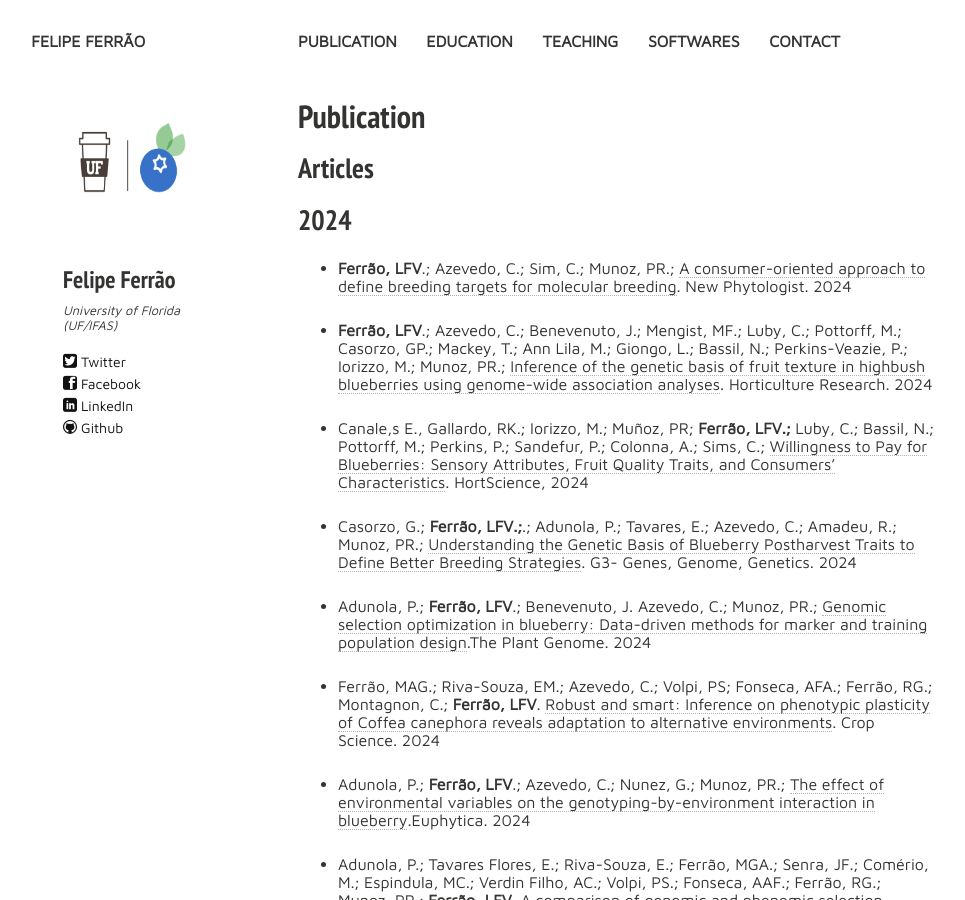
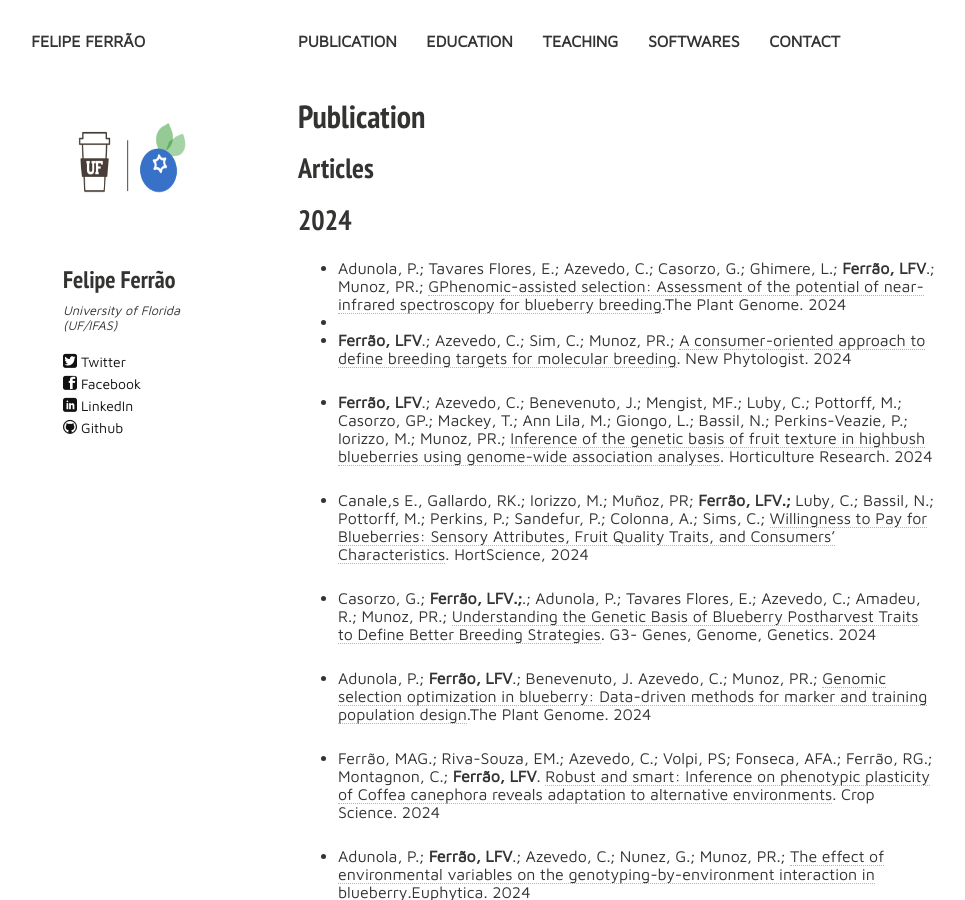
Before and after one commit to lfelipe-ferrao/lfelipe-ferrao.github.io, a Jekyll site: the page built from publication.md, in a window 1280 px wide and 900 px high. Shown: the whole window, without its empty margins (22-987 px from the left). Built offline with Jekyll 4.4.1, drawn with Linux system fonts in a browser that asks for light colours; nearby versions of some CDN libraries.

Commit message:
Update publication.md

```diff
--- a/publication.md
+++ b/publication.md
@@ -16,13 +16,16 @@ tags: [people, undergrads, MSc, PhD, postdocs]
 
 ## 2024
 
+- Adunola, P.; Tavares Flores, E.;  Azevedo, C.; Casorzo, G.; Ghimere, L.;  **Ferrão, LFV**.; Munoz, PR.; [GPhenomic-assisted selection: Assessment of the potential of
+near-infrared spectroscopy for blueberry breeding](https://acsess.onlinelibrary.wiley.com/doi/10.1002/ppj2.70010#).The Plant Genome. 2024
+-
 - **Ferrão, LFV**.; Azevedo, C.; Sim, C.; Munoz, PR.; [A consumer-oriented approach to define breeding targets for molecular breeding](https://nph.onlinelibrary.wiley.com/doi/10.1111/nph.20254). New Phytologist. 2024
 
 - **Ferrão, LFV**.; Azevedo, C.; Benevenuto, J.; Mengist, MF.; Luby, C.; Pottorff, M.; Casorzo, GP.; Mackey, T.; Ann Lila, M.; Giongo, L.; Bassil, N.; Perkins-Veazie, P.; Iorizzo, M.; Munoz, PR.; [Inference of the genetic basis of fruit texture in highbush blueberries using genome-wide association analyses](https://academic.oup.com/hr/article/11/10/uhae233/7738310). Horticulture Research. 2024
 
 - Canale,s E., Gallardo, RK.; Iorizzo, M.; Muñoz, PR; **Ferrão, LFV.;** Luby, C.;  Bassil, N.; Pottorff, M.; Perkins, P.; Sandefur, P.;  Colonna, A.; Sims, C.; [Willingness to Pay for Blueberries: Sensory Attributes, Fruit Quality Traits, and Consumers’ Characteristics](https://journals.ashs.org/hortsci/view/journals/hortsci/59/8/article-p1207.xml). HortScience, 2024
 
-- Casorzo, G.; **Ferrão, LFV.;**.; Adunola, P.; Tavares, E.; Azevedo, C.; Amadeu, R.; Munoz, PR.; [Understanding the Genetic Basis of Blueberry Postharvest Traits to Define Better Breeding Strategies](https://academic.oup.com/g3journal/advance-article/doi/10.1093/g3journal/jkae163/7721064?login=true). G3- Genes, Genome, Genetics. 2024
+- Casorzo, G.; **Ferrão, LFV.;**.; Adunola, P.; Tavares Flores, E.; Azevedo, C.; Amadeu, R.; Munoz, PR.; [Understanding the Genetic Basis of Blueberry Postharvest Traits to Define Better Breeding Strategies](https://academic.oup.com/g3journal/advance-article/doi/10.1093/g3journal/jkae163/7721064?login=true). G3- Genes, Genome, Genetics. 2024
 
 - Adunola, P.;  **Ferrão, LFV**.; Benevenuto, J. Azevedo, C.; Munoz, PR.; [Genomic selection optimization in blueberry: Data-driven methods for marker and training population design](https://acsess.onlinelibrary.wiley.com/doi/10.1002/tpg2.20488).The Plant Genome. 2024
 
```
